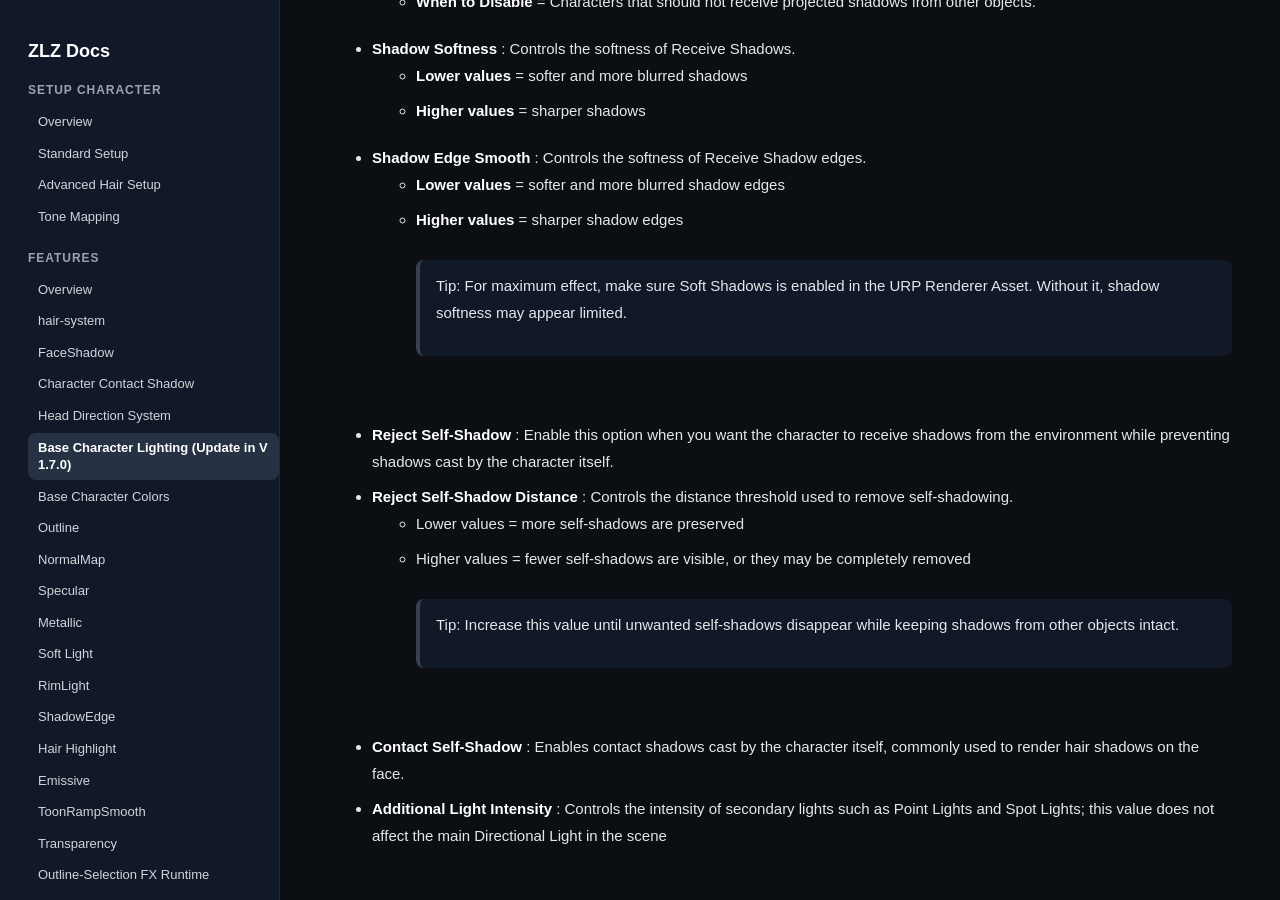
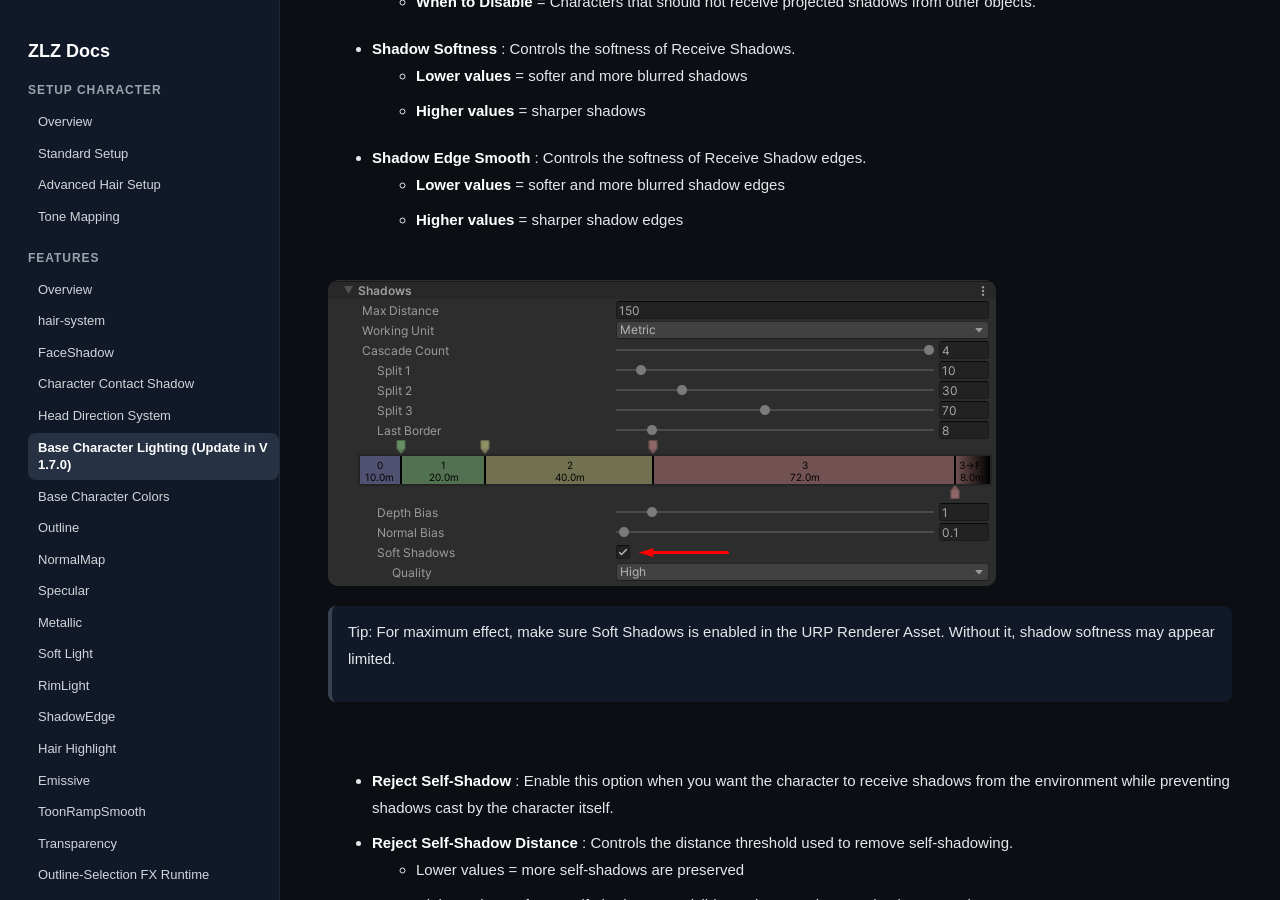
Before and after one commit to zlz-studio/zlz-studio.github.io, a Jekyll site: the page built from features/Base-Character-Lighting/index.md, in a window 1280 px wide and 900 px high, scrolled down 1630 px. Built offline with Jekyll 4.4.1, drawn with Linux system fonts in a browser that asks for light colours.

Commit message:
Update index.md with Soft Shadows tip
Added a tip for enabling Soft Shadows in URP Renderer Asset.

```diff
--- a/features/Base-Character-Lighting/index.md
+++ b/features/Base-Character-Lighting/index.md
@@ -52,6 +52,8 @@ This section controls the character’s lighting and shadow behavior.
   - **Lower values** = softer and more blurred shadow edges
   - **Higher values** = sharper shadow edges
 <br>
+
+![SoftShadow](../Base-Character-Lighting/SoftShadow.png)
 > Tip: For maximum effect, make sure Soft Shadows is enabled in the URP Renderer Asset. Without it, shadow softness may appear limited.
 
 <br>
```
